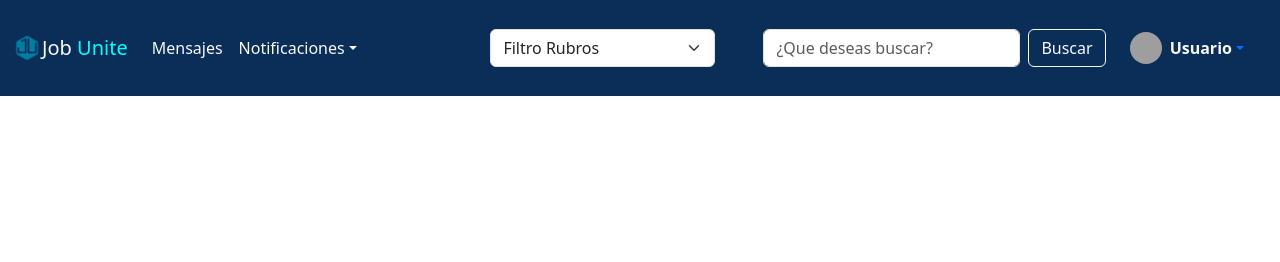
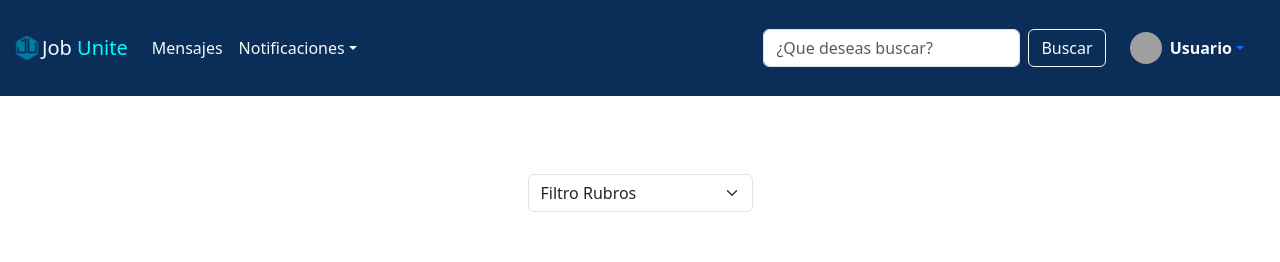
Before and after one commit to AgustinM12/proyecto-react, a React (Vite) app in the folder vite-project/: page / in a window 1280 px wide. Shown: the top 262 px of the page. Built offline with nearby package versions, Linux system fonts and the light colour scheme; no server answers; grey boxes are pictures that could not be loaded.

Commit message:
se actualizo el fetch de busqueda y los filtros

```diff
--- a/vite-project/src/components/Header2.jsx
+++ b/vite-project/src/components/Header2.jsx
@@ -3,32 +3,6 @@ import { useState } from "react";
 
 function Header2() {
 
-    const [selectedRubro, setSelectedRubro] = useState(0);
-
-    const handleSelectChange = async (event) => {
-        const selectedValue = event.target.value;
-        setSelectedRubro(selectedValue);
-
-        try {
-            const response = await fetch('/findPostbyRubro', {
-                method: 'POST',
-                headers: {
-                    'Content-Type': 'application/json',
-                },
-                body: JSON.stringify({ id_rubro: selectedValue }),
-            });
-
-            if (response.ok) {
-                const data = await response.json();
-                // Maneja la respuesta si es necesario
-                console.log(data);
-            } else {
-                console.error('Error al realizar la solicitud POST');
-            }
-        } catch (error) {
-            console.error('Error al realizar la solicitud POST', error);
-        }
-    };
 
 
 
@@ -63,34 +37,7 @@ function Header2() {
                                 </ul>
                             </li>
                         </ul>
-                        <li className="nav-item dropdown d-flex px-5">
-                            {/* <a className="nav-link dropdown-toggle text-light" href="#" id="navbarDropdown" role="button"
-                                data-bs-toggle="dropdown" aria-expanded="false">
-                                Filtros
-                            </a>
-                            <ul className="dropdown-menu dropdown-menu-dark" aria-labelledby="navbarDropdown">
-                                <li className="dropdown-item">Rubro</li>
-                                <li className="dropdown-item">Localidad</li>
-                                <li className="dropdown-item">Edad</li>
-                            </ul> */}
 
-                            <select id="selectorRubros" onChange={handleSelectChange}
-                                value={selectedRubro} className="form-select" aria-label="Default select example" required>
-
-                                <option value="" >Filtro Rubros</option>
-                                <option value="1">Salud</option>
-                                <option value="2">Tecnologia/Informatica</option>
-                                <option value="3">Educación</option>
-                                <option value="4">Finanzas</option>
-                                <option value="5">Manufactura</option>
-                                <option value="6">Ventas</option>
-                                <option value="7">Administración</option>
-                                <option value="8">Alimenticio</option>
-                                <option value="9">Construcción</option>
-                                <option value="10">Docente</option>
-                                <option value="11">Otros</option>
-                            </select>
-                        </li>
 
                         <form className="d-flex">
                             <input className="form-control me-2" type="search" placeholder="¿Que deseas buscar?"
@@ -121,6 +68,5 @@ function Header2() {
             </nav>
         </header>
     )
-}
-
+        }
 export default Header2
--- a/vite-project/src/pages/Inicio.jsx
+++ b/vite-project/src/pages/Inicio.jsx
@@ -11,7 +11,23 @@ function Inicio() {
 
     const [posts, setPosts] = useState([]);
 
+    const [filteredPosts, setFilteredPosts] = useState([]);
 
+    const [selectedRubro, setSelectedRubro] = useState(0);
+
+    const handleSelectChange = (event) => {
+        setSelectedRubro(event.target.value);
+        console.log(`Selected rubro: ${selectedRubro}`);
+
+        const filterPost = posts.filter(
+            post => post.id_rubro === parseInt(event.target.value)
+        );
+        setFilteredPosts(filterPost)
+    };
+
+    /* const filteredPosts = posts.filter(
+        post => post.id_rubro === parseInt(e.target.value)
+    ); */
 
     const fetchUsers = async () => {
 
@@ -63,13 +79,42 @@ function Inicio() {
 
             <main className="container">
 
+                <li className="nav-item dropdown d-flex px-5">
+                    {/* <a className="nav-link dropdown-toggle text-light" href="#" id="navbarDropdown" role="button"
+                                data-bs-toggle="dropdown" aria-expanded="false">
+                                Filtros
+                            </a>
+                            <ul className="dropdown-menu dropdown-menu-dark" aria-labelledby="navbarDropdown">
+                                <li className="dropdown-item">Rubro</li>
+                                <li className="dropdown-item">Localidad</li>
+                                <li className="dropdown-item">Edad</li>
+                            </ul> */}
+
+                    <select id="selectorRubros" onChange={handleSelectChange}
+                        value={selectedRubro} className="form-select" aria-label="Default select example" required>
+
+                        <option value="0" >Filtro Rubros</option>
+                        <option value="1">Salud</option>
+                        <option value="2">Tecnologia/Informatica</option>
+                        <option value="3">Educación</option>
+                        <option value="4">Finanzas</option>
+                        <option value="5">Manufactura</option>
+                        <option value="6">Ventas</option>
+                        <option value="7">Administración</option>
+                        <option value="8">Alimenticio</option>
+                        <option value="9">Construcción</option>
+                        <option value="10">Docente</option>
+                        <option value="11">Otros</option>
+                    </select>
+                </li>
+
                 <section>
                     <article className="px-5">
                         <div className="my-3 p-3 bg-body rounded shadow-sm">
                             <h6 className="border-bottom pb-2 mb-0">Nuevas Ofertas</h6>
 
-                            {posts
-                                .map((post, id_post) => (
+                            {
+                                selectedRubro == 0 ? posts.map((post, id_post) => (
                                     <div className="d-flex text-muted pt-3">
                                         <svg className="bd-placeholder-img flex-shrink-0 me-2 rounded" width="32" height="32"
                                             xmlns="http://www.w3.org/2000/svg" role="img" aria-label="Placeholder: 32x32"
@@ -79,8 +124,8 @@ function Inicio() {
                                                 dy=".3em">32x32</text>
                                         </svg>
                                         <p className="pb-3 mb-0 small lh-sm border-bottom">
-                                        <strong className="d-block text-gray-dark">{post.user.user_name}</strong>
-                                            <strong className="d-block text-gray-dark">@{post.user.user_email}</strong>
+                                            <strong className="d-block text-gray-dark">{post.user.user_name}</strong>
+                                            <strong className="d-block text-gray-dark">{post.user.user_email}</strong>
                                             <strong className="d-block text-gray-dark">{post.post_title}</strong>
                                             {post.post_content}
                                             <br />
@@ -89,7 +134,33 @@ function Inicio() {
 
                                         </p>
                                     </div>
-                                ))}
+                                )) :
+
+
+
+                                    filteredPosts.length > 0 ? filteredPosts.map((post, id_post) => (
+                                        <div className="d-flex text-muted pt-3">
+                                            <svg className="bd-placeholder-img flex-shrink-0 me-2 rounded" width="32" height="32"
+                                                xmlns="http://www.w3.org/2000/svg" role="img" aria-label="Placeholder: 32x32"
+                                                preserveAspectRatio="xMidYMid slice" focusable="false">
+                                                <title>Placeholder</title>
+                                                <rect width="100%" height="100%" fill="#007bff"></rect><text x="50%" y="50%" fill="#007bff"
+                                                    dy=".3em">32x32</text>
+                                            </svg>
+                                            <p className="pb-3 mb-0 small lh-sm border-bottom">
+                                                <strong className="d-block text-gray-dark">{post.user.user_name}</strong>
+                                                <strong className="d-block text-gray-dark">{post.user.user_email}</strong>
+                                                <strong className="d-block text-gray-dark">{post.post_title}</strong>
+                                                {post.post_content}
+                                                <br />
+                                                <span>Rubro: {post.rubro.desc_rubro}</span><br />
+                                                <span>Fecha: {post.updatedAt}</span>
+
+                                            </p>
+                                        </div>
+                                    )) : <div></div>
+                            }
+
 
                             <small className="d-block text-end mt-3">
                                 <a href="novedades">Todas las novedades</a>
@@ -120,7 +191,7 @@ function Inicio() {
                                                     <strong className="text-gray-dark">{user.user_name}</strong>
                                                     <a href="#">Follow</a>
                                                 </div>
-                                                <span className="d-block">@{user.user_email}</span>
+                                                <span className="d-block">{user.user_email}</span>
                                                 <strong className="text-gray-dark">{user.rol.rol_name}</strong>
                                             </div>
                                         </div>
```
